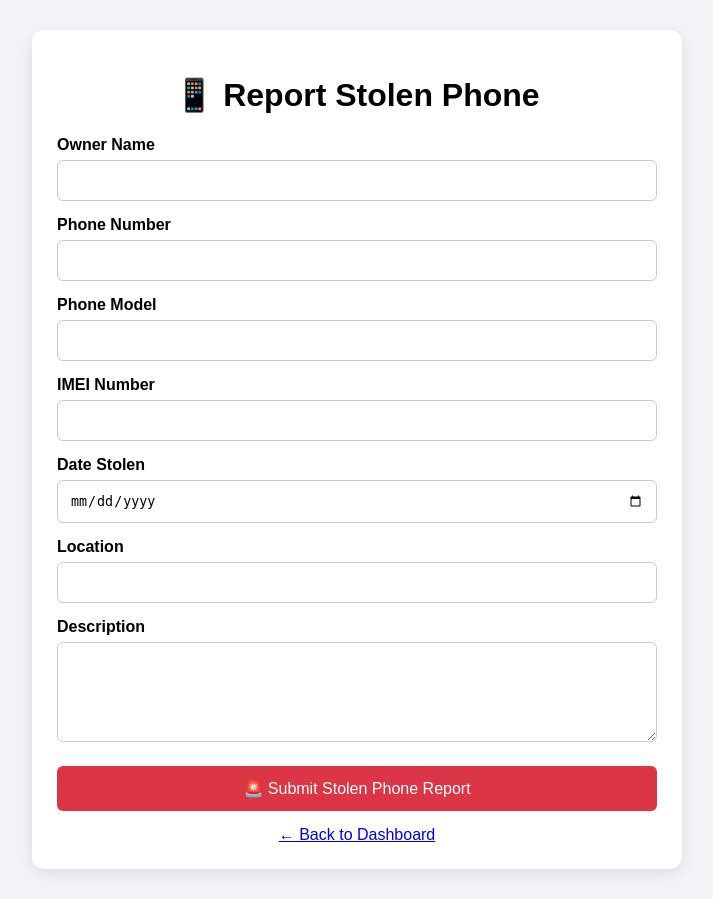
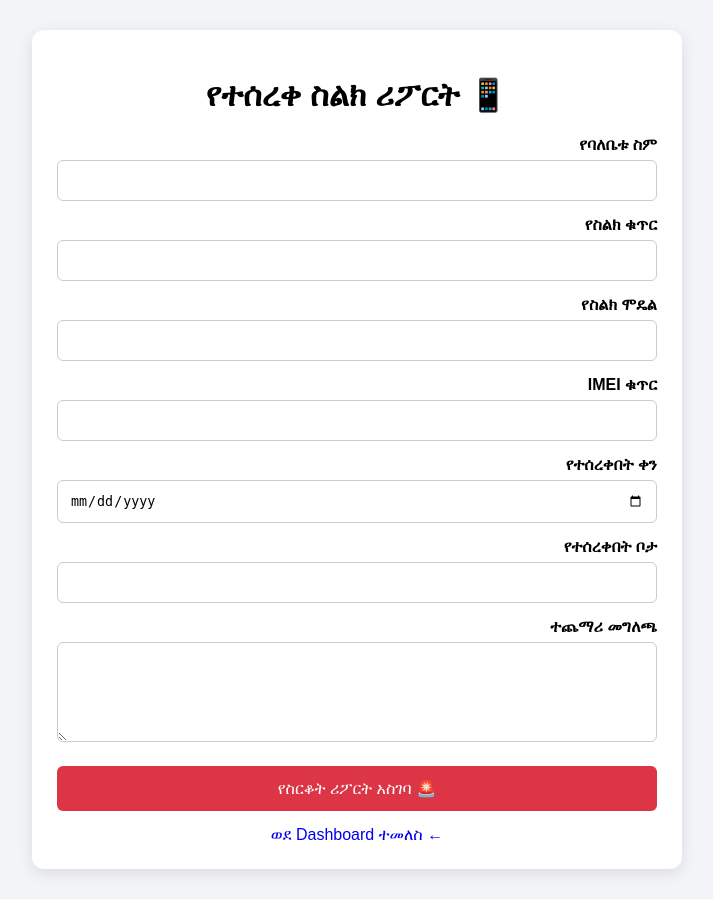
Before and after one commit to melakutirago339-boop/stolen-phone-system, a Python web app: template templates/report.html in a window 1280 px wide. Shown: the whole page, without its empty margins (283-996 px from the left). Run offline with Jinja, Linux system fonts and the light colour scheme; the template is opened without the code that fills it, so the values that code supplies are empty.

Commit message:
Translate report form to Amharic

```diff
--- a/templates/report.html
+++ b/templates/report.html
@@ -1,9 +1,9 @@
 <!DOCTYPE html>
-<html lang="en">
+<html lang="am">
 <head>
     <meta charset="UTF-8">
     <meta name="viewport" content="width=device-width, initial-scale=1.0">
-    <title>Report Stolen Phone</title>
+    <title>የተሰረቀ ስልክ ሪፖርት</title>
 
     <style>
         body {
@@ -11,6 +11,7 @@
             background: #f2f4f7;
             margin: 0;
             padding: 30px;
+            direction: rtl;
         }
 
         .container {
@@ -32,17 +33,20 @@
             font-weight: bold;
         }
 
-        input, textarea {
+        input,
+        textarea {
             width: 100%;
             padding: 12px;
             margin-top: 6px;
             box-sizing: border-box;
             border: 1px solid #ccc;
             border-radius: 6px;
+            direction: rtl;
         }
 
         textarea {
             height: 100px;
+            resize: vertical;
         }
 
         button {
@@ -57,11 +61,16 @@
             cursor: pointer;
         }
 
+        button:hover {
+            background: #bb2d3b;
+        }
+
         .success {
             background: #d4edda;
             color: #155724;
             padding: 12px;
             border-radius: 6px;
+            margin-bottom: 15px;
         }
 
         .error {
@@ -69,12 +78,14 @@
             color: #721c24;
             padding: 12px;
             border-radius: 6px;
+            margin-bottom: 15px;
         }
 
         .back {
             display: block;
             text-align: center;
             margin-top: 15px;
+            text-decoration: none;
         }
     </style>
 </head>
@@ -83,7 +94,7 @@
 
 <div class="container">
 
-    <h1>📱 Report Stolen Phone</h1>
+    <h1>📱 የተሰረቀ ስልክ ሪፖርት</h1>
 
     {% if success %}
         <div class="success">
@@ -97,37 +108,37 @@
         </div>
     {% endif %}
 
-    <form method="POST">
+    <form method="POST" action="/report">
 
-        <label>Owner Name</label>
+        <label>የባለቤቱ ስም</label>
         <input type="text" name="owner_name" required>
 
-        <label>Phone Number</label>
+        <label>የስልክ ቁጥር</label>
         <input type="text" name="phone_number">
 
-        <label>Phone Model</label>
+        <label>የስልክ ሞዴል</label>
         <input type="text" name="phone_model">
 
-        <label>IMEI Number</label>
+        <label>IMEI ቁጥር</label>
         <input type="text" name="imei" required>
 
-        <label>Date Stolen</label>
+        <label>የተሰረቀበት ቀን</label>
         <input type="date" name="date_stolen">
 
-        <label>Location</label>
+        <label>የተሰረቀበት ቦታ</label>
         <input type="text" name="location">
 
-        <label>Description</label>
+        <label>ተጨማሪ መግለጫ</label>
         <textarea name="description"></textarea>
 
         <button type="submit">
-            🚨 Submit Stolen Phone Report
+            🚨 የስርቆት ሪፖርት አስገባ
         </button>
 
     </form>
 
     <a class="back" href="/dashboard">
-        ← Back to Dashboard
+        ← ወደ Dashboard ተመለስ
     </a>
 
 </div>
```
